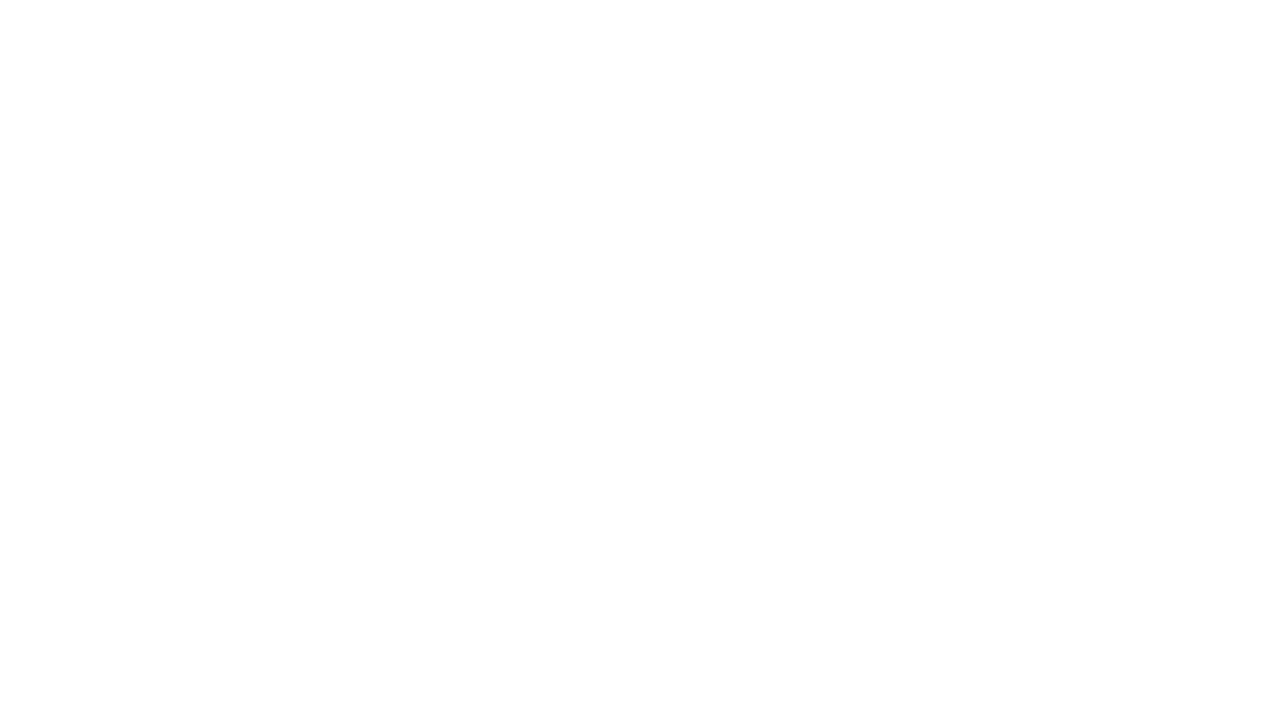
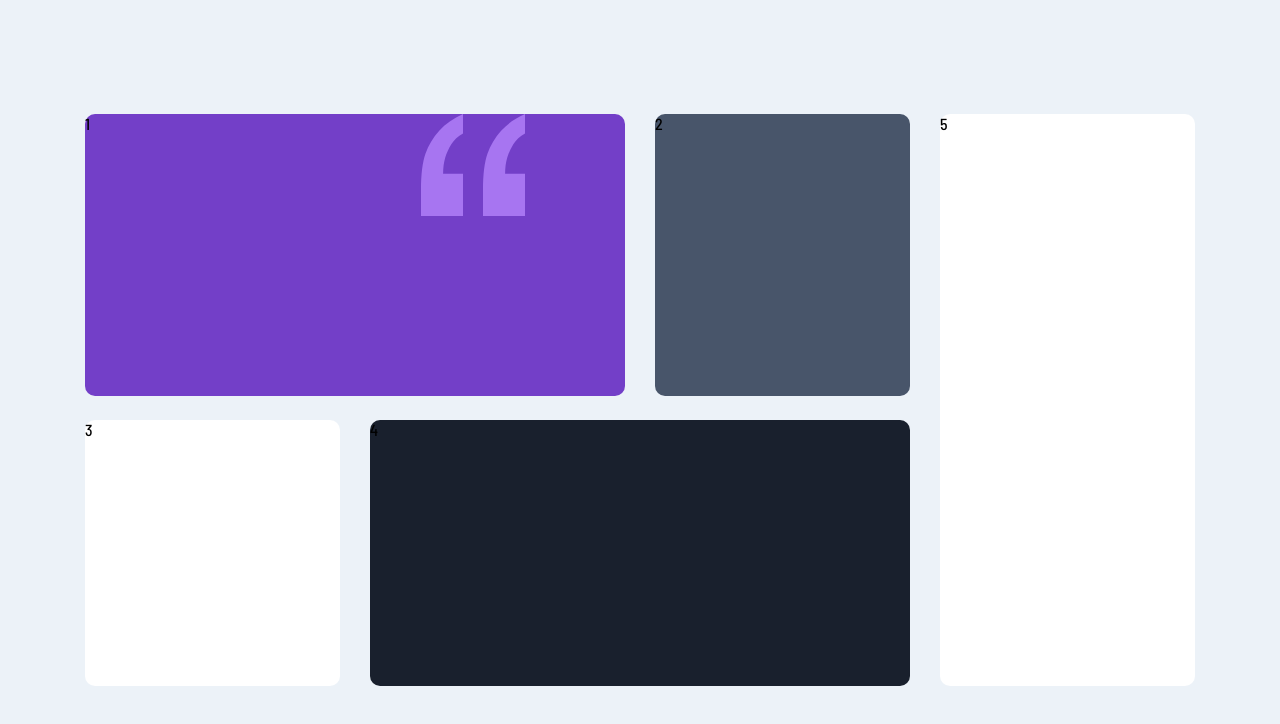
Before and after one commit to Georginio-prod/testimonials-grid-section, a website built with Vite: page index.html in a window 1280 px wide. Built offline with nearby package versions, Linux system fonts and the light colour scheme.

Commit message:
style: container positioning

```diff
--- a/index.html
+++ b/index.html
@@ -1,11 +1,48 @@
 <!DOCTYPE html>
 <html lang="en">
-<head>
-  <meta charset="UTF-8">
-  <meta name="viewport" content="width=device-width, initial-scale=1.0">
-  <title>testimonials-grid-section</title>
-</head>
-<body>
+  <head>
+    <meta charset="UTF-8" />
+    <meta name="viewport" content="width=device-width, initial-scale=1.0" />
+    <title>testimonials-grid-section</title>
+    <link rel="stylesheet" href="./sass/style.scss" />
+    <link
+      rel="shortcut icon"
+      href="./public/favicon-32x32.png"
+      type="image/x-icon"
+    />
+  </head>
+  <body>
+    <main>
+      <div class="container">
+        <div class="container__grid">
+          <div class="container__one">1
+            <img src="./public/bg-pattern-quotation.svg" alt="back" class="image">
+          </div>
 
-</body>
+          <div class="container__two">2</div>
+
+          <div class="container__tree">3</div>
+
+          <div class="container__four">4</div>
+
+          <div class="container__five">5</div>
+        </div>
+      </div>
+    </main>
+    <footer>
+      <!-- <div class="attribution">
+        Challenge by
+        <a
+          href="https://www.frontendmentor.io/challenges/testimonials-grid-section-Nnw6J7Un7"
+          target="_blank"
+          style="text-decoration: none"
+          >&nbsp;Frontend Mentor</a
+        >. Coded by
+        <a
+          href="https://github.com/Georginio-prod/testimonials-grid-section"
+          style="text-decoration: none"
+          >Georginio</a
+        > -->
+    </footer>
+  </body>
 </html>
--- a/sass/style.scss
+++ b/sass/style.scss
@@ -0,0 +1,82 @@
+@import url("https://fonts.googleapis.com/css?family=Barlow Semi Condensed:500,600");
+
+* {
+  box-sizing: border-box;
+  margin: 0;
+  padding: 0;
+  font-family: "Barlow Semi Condensed", sans-serif;
+}
+
+body {
+  background-color: #ECF2F8;
+  height: 100vh;
+  display: flex;
+  justify-content: center;
+  align-items: center;
+}
+
+.container {
+  display: flex;
+  width: 1110px;
+  align-items: center;
+  justify-content: center;
+}
+
+.container__grid {
+  display: grid;
+  width: 100%;
+  height: 572px;
+  row-gap: 24px;
+  column-gap: 30px;
+  grid-template-columns: 1fr 1fr 1fr 1fr;
+  grid-template-rows: 1fr 1fr;
+}
+
+.container__one {
+  width: 100%;
+  height: 282px;
+  background-color: #733FC8;
+  grid-row: 1;
+  grid-column: 1 /span 2;
+  border-radius: 10px;
+}
+
+.image {
+  z-index: -1;
+  float: right;
+  padding-right: 100px;
+}
+.container__two {
+  width: 100%;
+  height: 282px;
+  background-color: #48556A;
+  grid-row: 1;
+  grid-column: 3;
+  border-radius: 10px;
+}
+
+.container__tree {
+  width: 100%;
+  height: 266px;
+  background-color: #FFFFFF;
+  grid-row: 2;
+  grid-column: 1;
+  border-radius: 10px;
+}
+
+.container__four {
+  width: 100%;
+  height: 266px;
+  background-color: #19202D;
+  grid-row: 2;
+  grid-column: 2 / span 2;
+  border-radius: 10px;
+}
+
+.container__five {
+  width: 100%;
+  background-color: #FFFFFF;
+  grid-row: 1 / span 2;
+  grid-column: 4;
+  border-radius: 10px;
+}
```
